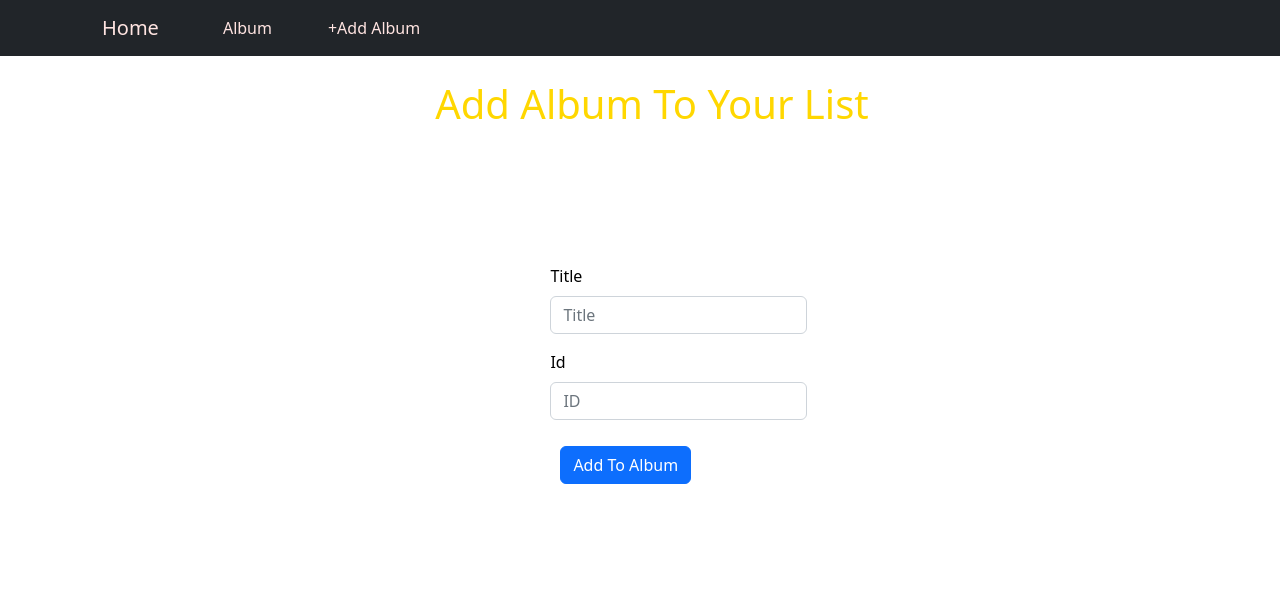
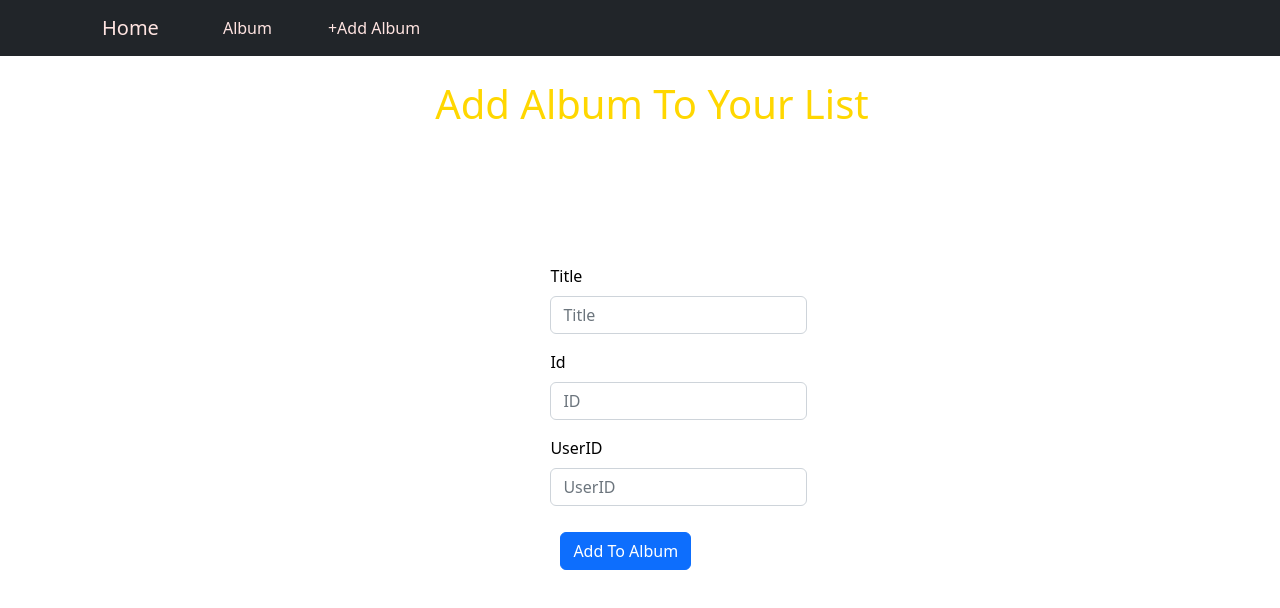
Before and after one commit to Sachidanand9/Albums_Collection, a React (Create React App) app: page /newalbum in a window 1280 px wide. Shown: the top 608 px of the page. Built offline with nearby package versions, Linux system fonts and the light colour scheme.

Commit message:
Code Modified

```diff
--- a/public/index.html
+++ b/public/index.html
@@ -24,7 +24,7 @@
       work correctly both with client-side routing and a non-root public URL.
       Learn how to configure a non-root public URL by running `npm run build`.
     -->
-    <title>React App</title>
+    <title>Album Collection</title>
   </head>
   <body>
     <noscript>You need to enable JavaScript to run this app.</noscript>
--- a/src/NewAlbum.js
+++ b/src/NewAlbum.js
@@ -8,11 +8,12 @@ import './CSS/NewAlbum.css';
 
 function Newalbum() {
     const [Id, setId] = useState();
+    const [userId, setUserID] = useState();
     const [title, setTitle] = useState('');
 
     function saveUser(e) {
         e.preventDefault();
-        let data = {Id, title };
+        let data = {Id,userId, title };
         fetch('https://jsonplaceholder.typicode.com/albums', {
             method: 'POST',
             body: JSON.stringify(data),
@@ -39,6 +40,10 @@ function Newalbum() {
                     <Form.Label>Id</Form.Label>
                     <Form.Control type="number" placeholder="ID" value={Id} onChange={(e) => { setId(e.target.value) }} />
                 </Form.Group>
+                <Form.Group className="mb-3" controlId="Title">
+                    <Form.Label>UserID</Form.Label>
+                    <Form.Control type="text" placeholder="UserID" value={userId} onChange={(e) => { setUserID(e.target.value) }} />
+                </Form.Group>
                 <Button variant="primary" type="submit" onClick={saveUser}>
                     Add To Album
                 </Button>
```
